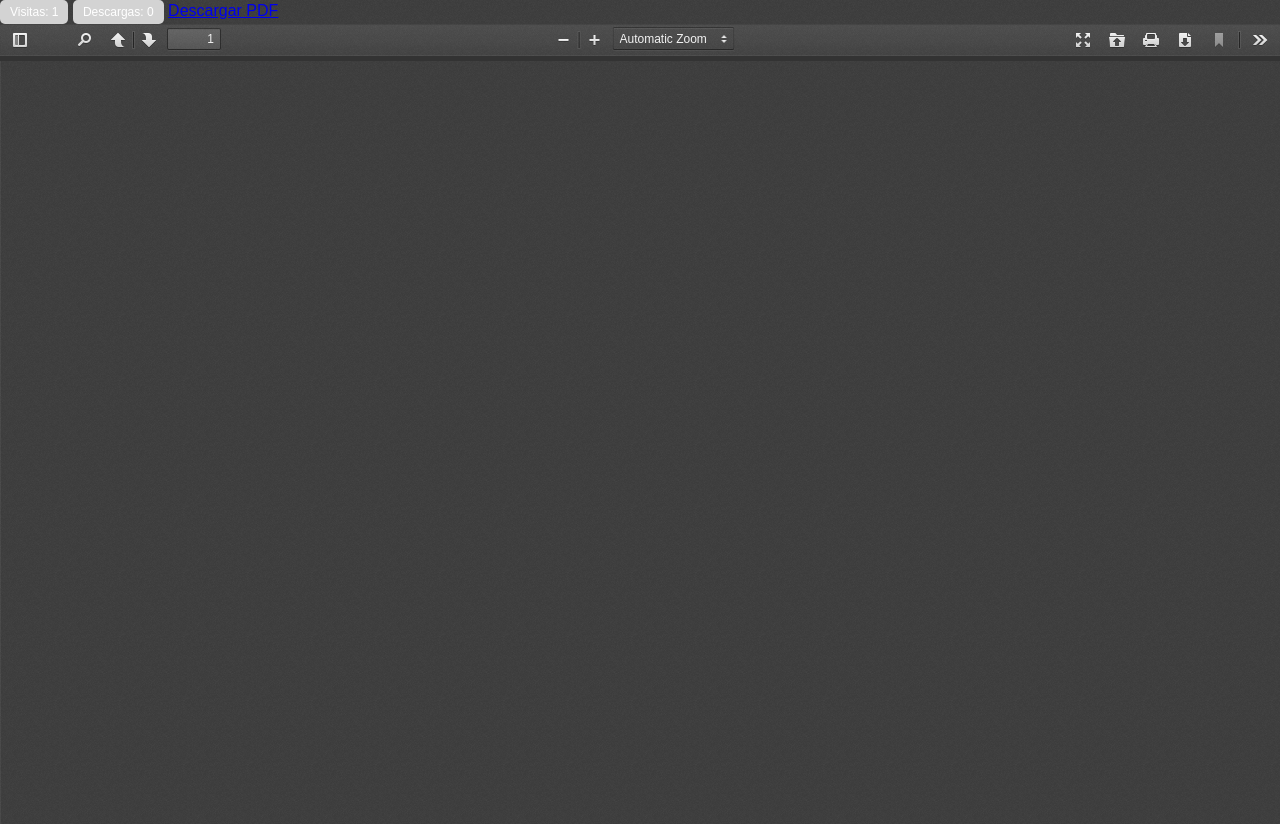
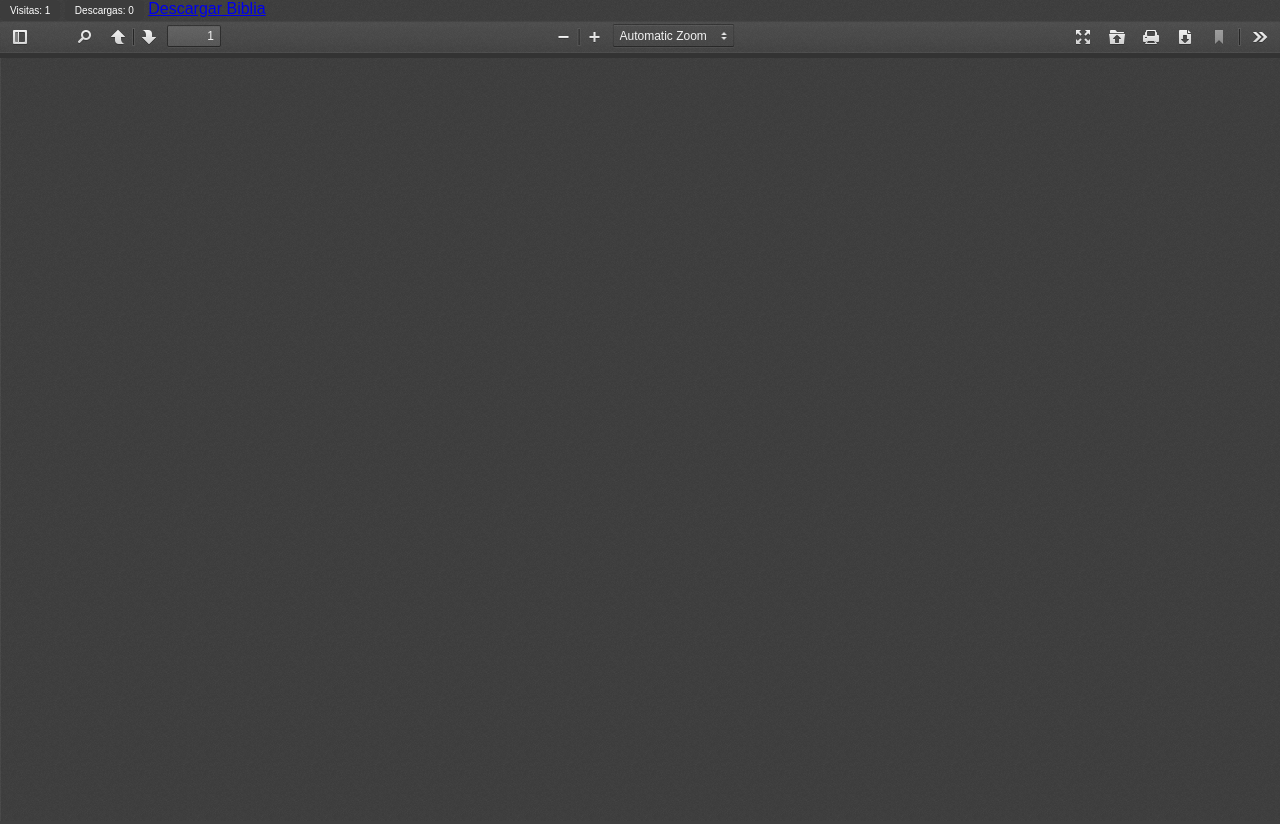
Before and after one commit to pedrogalvis/biblia-reina-valera-1960, a plain HTML site: page external/pdfjs-2.1.266-dist/web/viewer.html in a window 1280 px wide. Drawn offline with Linux system fonts and the light colour scheme; some packages are replaced by stand-ins of ours; a script that the page names is missing.

Commit message:
Update viewer.html

```diff
--- a/external/pdfjs-2.1.266-dist/web/viewer.html
+++ b/external/pdfjs-2.1.266-dist/web/viewer.html
@@ -25,12 +25,12 @@
     <script src="../../../pdf-turn/pdf-turn.js"></script>
 <style>
         p {
-            background-color: #d3d3d3; /* Gris claro */
+            background-color: #3C3C3C; /* Gris claro */
             color: #ffffff; /* Letras blancas */
             padding: 5px 10px;
             border-radius: 5px;
             display: inline-block;
-            font-size: 12px; /* Tamaño pequeño */
+            font-size: 10px; /* Tamaño pequeño */
         }
     </style>
   </head>
@@ -38,7 +38,7 @@
 
     <p>Visitas: <span id="visitCount"></span></p>
     <p>Descargas: <span id="downloadCount"></span></p>
-    <a href="/.pdf" id="downloadLink" download>Descargar PDF</a>
+    <a href="Biblia Reina Valera 1960.pdf" id="downloadLink" download>Descargar Biblia</a>
 
     <script>
         // Contador de visitas
```
